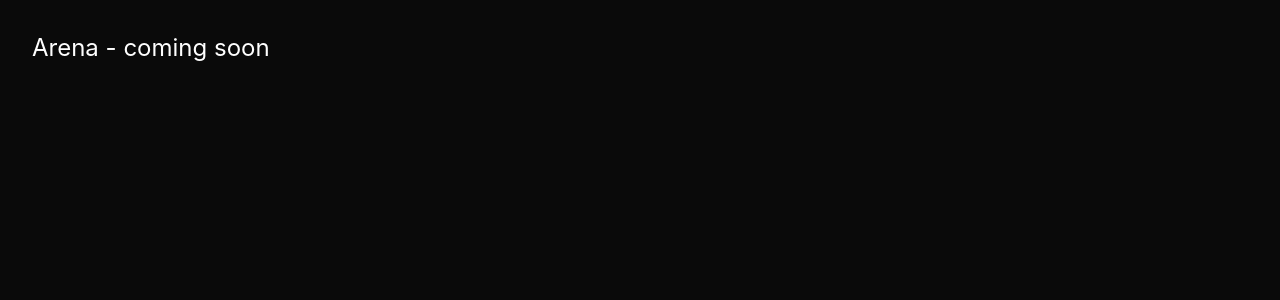
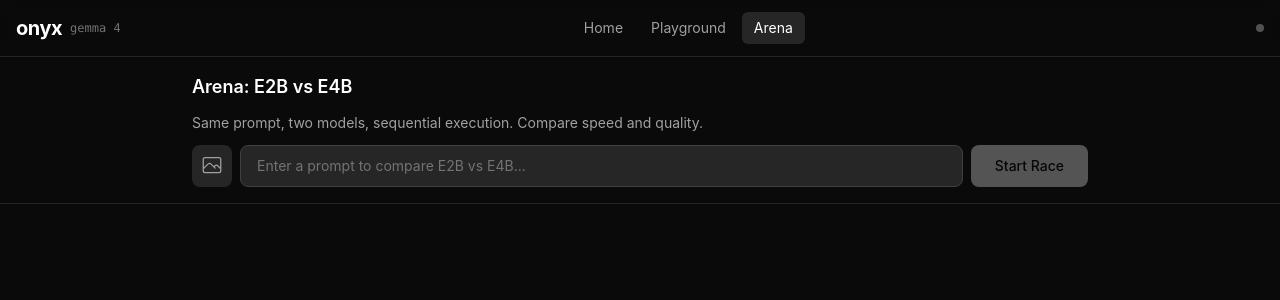
Before and after one commit to sacredvoid/onyx, a React (Vite) app in the folder web/: page /arena in a window 1280 px wide. Shown: the top 300 px of the page. Built offline with nearby package versions, Linux system fonts and the light colour scheme.

Commit message:
feat: add Arena page with sequential E2B vs E4B race and comparison history

```diff
--- a/web/src/App.tsx
+++ b/web/src/App.tsx
@@ -1,10 +1,7 @@
 import { BrowserRouter, Routes, Route } from "react-router-dom";
 import { Home } from "./pages/Home";
 import { Playground } from "./pages/Playground";
-
-function Placeholder({ name }: { name: string }) {
-  return <div className="p-8 text-white text-2xl">{name} - coming soon</div>;
-}
+import { Arena } from "./pages/Arena";
 
 export default function App() {
   return (
@@ -12,7 +9,7 @@
       <Routes>
         <Route path="/" element={<Home />} />
         <Route path="/playground" element={<Playground />} />
-        <Route path="/arena" element={<Placeholder name="Arena" />} />
+        <Route path="/arena" element={<Arena />} />
       </Routes>
     </BrowserRouter>
   );
--- /dev/null
+++ b/web/src/pages/Arena.tsx
@@ -0,0 +1,182 @@
+import { useState, useCallback } from "react";
+import { Header } from "../components/Header";
+import { ArenaResult } from "../components/ArenaResult";
+import { useArena, type ArenaComparison } from "../hooks/useArena";
+import { formatTokensPerSecond, formatDuration } from "../lib/utils";
+import type { MultimodalContent, ChatMessage } from "../lib/types";
+
+export function Arena() {
+  const { phase, comparisons, currentRun, startRace, progress } = useArena();
+  const [text, setText] = useState("");
+  const [imageFile, setImageFile] = useState<File | null>(null);
+  const [imagePreview, setImagePreview] = useState<string | null>(null);
+
+  const handleStart = useCallback(() => {
+    if (!text.trim() && !imageFile) return;
+
+    const content: MultimodalContent[] = [];
+    const images: string[] = [];
+
+    if (imageFile) {
+      const url = URL.createObjectURL(imageFile);
+      content.push({ type: "image", image: url });
+      images.push(url);
+    }
+    content.push({ type: "text", text: text.trim() });
+
+    const messages: ChatMessage[] = [
+      { role: "user", content: content.length === 1 ? text.trim() : content },
+    ];
+
+    startRace(messages, images.length > 0 ? images : undefined);
+    setText("");
+    setImageFile(null);
+    setImagePreview(null);
+  }, [text, imageFile, startRace]);
+
+  const handleImageSelect = (e: React.ChangeEvent<HTMLInputElement>) => {
+    const file = e.target.files?.[0];
+    if (!file) return;
+    setImageFile(file);
+    const reader = new FileReader();
+    reader.onload = () => setImagePreview(reader.result as string);
+    reader.readAsDataURL(file);
+  };
+
+  const isRunning = phase !== "idle" && phase !== "done";
+
+  const e2bOutput = currentRun?.variant === "E2B" ? currentRun.output : "";
+  const e2bStats = currentRun?.variant === "E2B" ? currentRun.stats : null;
+  const e4bOutput = currentRun?.variant === "E4B" ? currentRun.output : "";
+  const e4bStats = currentRun?.variant === "E4B" ? currentRun.stats : null;
+
+  const latestComparison = comparisons[0];
+  const showE2B =
+    phase === "running-e2b"
+      ? { output: e2bOutput, stats: e2bStats, streaming: true, waiting: false }
+      : phase === "switching" || phase === "running-e4b" || phase === "done"
+        ? latestComparison
+          ? { output: latestComparison.runs[0].output, stats: latestComparison.runs[0].stats, streaming: false, waiting: false }
+          : { output: e2bOutput, stats: e2bStats, streaming: false, waiting: false }
+        : null;
+
+  const showE4B =
+    phase === "running-e4b"
+      ? { output: e4bOutput, stats: e4bStats, streaming: true, waiting: false }
+      : phase === "running-e2b" || phase === "switching"
+        ? { output: "", stats: null, streaming: false, waiting: true }
+        : phase === "done" && latestComparison
+          ? { output: latestComparison.runs[1].output, stats: latestComparison.runs[1].stats, streaming: false, waiting: false }
+          : null;
+
+  return (
+    <div className="h-screen flex flex-col">
+      <Header />
+
+      <div className="flex-1 flex flex-col overflow-hidden">
+        <div className="border-b border-neutral-800 p-4">
+          <div className="max-w-4xl mx-auto space-y-3">
+            <h1 className="text-lg font-semibold">Arena: E2B vs E4B</h1>
+            <p className="text-sm text-neutral-400">
+              Same prompt, two models, sequential execution. Compare speed and quality.
+            </p>
+
+            {imagePreview && (
+              <div className="relative inline-block">
+                <img src={imagePreview} alt="preview" className="h-16 rounded-lg" />
+                <button
+                  onClick={() => { setImageFile(null); setImagePreview(null); }}
+                  className="absolute -top-1 -right-1 w-5 h-5 bg-red-500 rounded-full text-xs flex items-center justify-center"
+                >
+                  x
+                </button>
+              </div>
+            )}
+
+            <div className="flex gap-2">
+              <input type="file" accept="image/*" onChange={handleImageSelect} className="hidden" id="arena-image" />
+              <label htmlFor="arena-image" className="p-2.5 bg-neutral-800 rounded-lg text-neutral-400 hover:text-white cursor-pointer transition-colors">
+                <svg className="w-5 h-5" fill="none" viewBox="0 0 24 24" stroke="currentColor" strokeWidth={1.5}>
+                  <path strokeLinecap="round" strokeLinejoin="round" d="m2.25 15.75 5.159-5.159a2.25 2.25 0 0 1 3.182 0l5.159 5.159m-1.5-1.5 1.409-1.409a2.25 2.25 0 0 1 3.182 0l2.909 2.909M3.75 21h16.5A2.25 2.25 0 0 0 22.5 18.75V5.25A2.25 2.25 0 0 0 20.25 3H3.75A2.25 2.25 0 0 0 1.5 5.25v13.5A2.25 2.25 0 0 0 3.75 21Z" />
+                </svg>
+              </label>
+              <input
+                type="text"
+                value={text}
+                onChange={(e) => setText(e.target.value)}
+                onKeyDown={(e) => e.key === "Enter" && handleStart()}
+                placeholder="Enter a prompt to compare E2B vs E4B..."
+                disabled={isRunning}
+                className="flex-1 bg-neutral-800 border border-neutral-700 rounded-lg px-4 py-2.5 text-sm text-white placeholder-neutral-500 focus:outline-none focus:ring-1 focus:ring-blue-500 disabled:opacity-50"
+              />
+              <button
+                onClick={handleStart}
+                disabled={isRunning || (!text.trim() && !imageFile)}
+                className="px-6 py-2.5 bg-white text-black rounded-lg text-sm font-medium hover:bg-neutral-200 transition-colors disabled:opacity-30 disabled:cursor-not-allowed"
+              >
+                {isRunning ? "Racing..." : "Start Race"}
+              </button>
+            </div>
+
+            {progress && (
+              <div className="space-y-1">
+                <div className="h-1.5 bg-neutral-800 rounded-full overflow-hidden">
+                  <div className="h-full bg-blue-500 rounded-full transition-all" style={{ width: `${Math.round((progress.loaded / progress.total) * 100)}%` }} />
+                </div>
+                <p className="text-xs text-neutral-500 font-mono">{progress.file}</p>
+              </div>
+            )}
+
+            {phase === "switching" && (
+              <p className="text-sm text-yellow-400 animate-pulse">Switching to E4B model...</p>
+            )}
+          </div>
+        </div>
+
+        {(showE2B || showE4B) && (
+          <div className="flex-1 flex gap-4 p-4 overflow-hidden">
+            <ArenaResult variant="E2B" output={showE2B?.output ?? ""} stats={showE2B?.stats ?? null} isStreaming={showE2B?.streaming} isWaiting={showE2B?.waiting} />
+            <ArenaResult variant="E4B" output={showE4B?.output ?? ""} stats={showE4B?.stats ?? null} isStreaming={showE4B?.streaming} isWaiting={showE4B?.waiting} />
+          </div>
+        )}
+
+        {comparisons.length > 1 && (
+          <div className="border-t border-neutral-800 p-4 overflow-y-auto max-h-64">
+            <h2 className="text-sm font-medium text-neutral-400 mb-3">Previous Comparisons</h2>
+            <div className="space-y-3">
+              {comparisons.slice(1).map((comp) => (
+                <ComparisonSummary key={comp.timestamp} comparison={comp} />
+              ))}
+            </div>
+          </div>
+        )}
+      </div>
+    </div>
+  );
+}
+
+function ComparisonSummary({ comparison }: { comparison: ArenaComparison }) {
+  const promptText =
+    typeof comparison.prompt[0].content === "string"
+      ? comparison.prompt[0].content
+      : comparison.prompt[0].content
+          .filter((c) => c.type === "text")
+          .map((c) => c.text)
+          .join("");
+
+  return (
+    <div className="bg-neutral-900 rounded-lg p-3 text-xs">
+      <p className="text-neutral-300 mb-2 truncate">{promptText}</p>
+      <div className="flex gap-4">
+        {comparison.runs.map((run) => (
+          <div key={run.variant} className="flex gap-3 text-neutral-500">
+            <span className="font-mono font-medium text-neutral-400">{run.variant}</span>
+            <span>{formatTokensPerSecond(run.stats.tps)}</span>
+            <span>{formatDuration(run.stats.totalTime)}</span>
+            <span>{run.stats.numTokens} tokens</span>
+          </div>
+        ))}
+      </div>
+    </div>
+  );
+}
```
